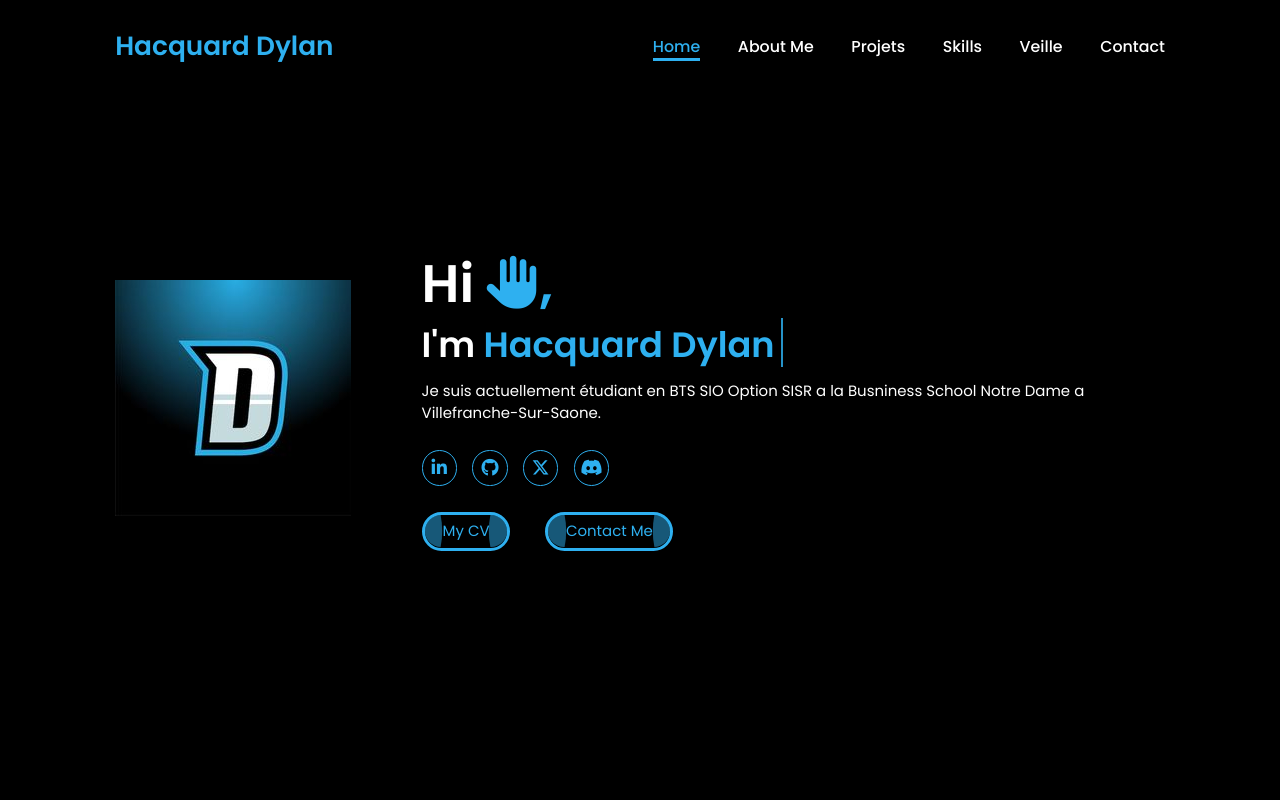
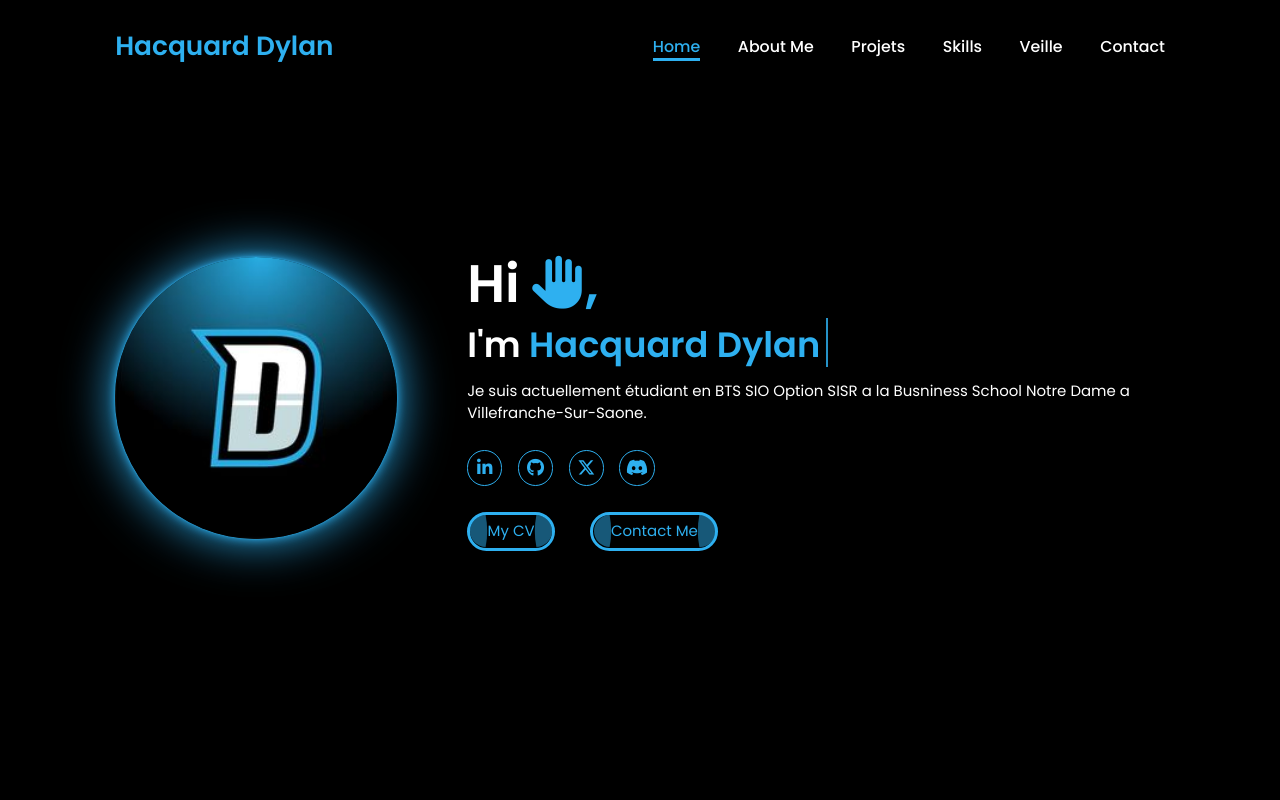
Before and after one commit to h4wkzHD/myportfolio, a plain HTML site: page index.html in a window 1280 px wide. Shown: the top 800 px of the page. Drawn offline with nearby package versions, Linux system fonts and the light colour scheme.

Commit message:
Update style.css

```diff
--- a/style.css
+++ b/style.css
@@ -125,9 +125,9 @@ section {
   gap: 8rem;
   background-color: var(--bg-color);
 }
-/* .home-img img {
+.home-img img {
   position: relative;
-  width: 32vw;
+  width: 22vw;
   border-radius: 50%;
   box-shadow: 0 0 2px var(--main-color),
               0 0 10px var(--main-color),
@@ -140,7 +140,7 @@ section {
               0 0 70px var(--main-color);
   transform: scale(1.01);
 }
-*/
+
 .home .home-content h1 {
   font-size: 6rem;
   font-weight: 700;
```
